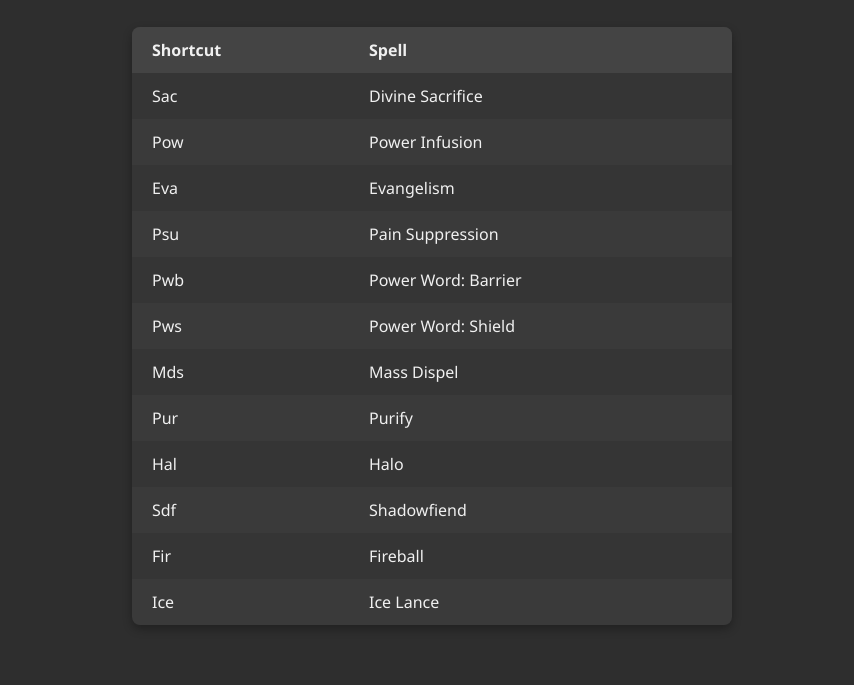
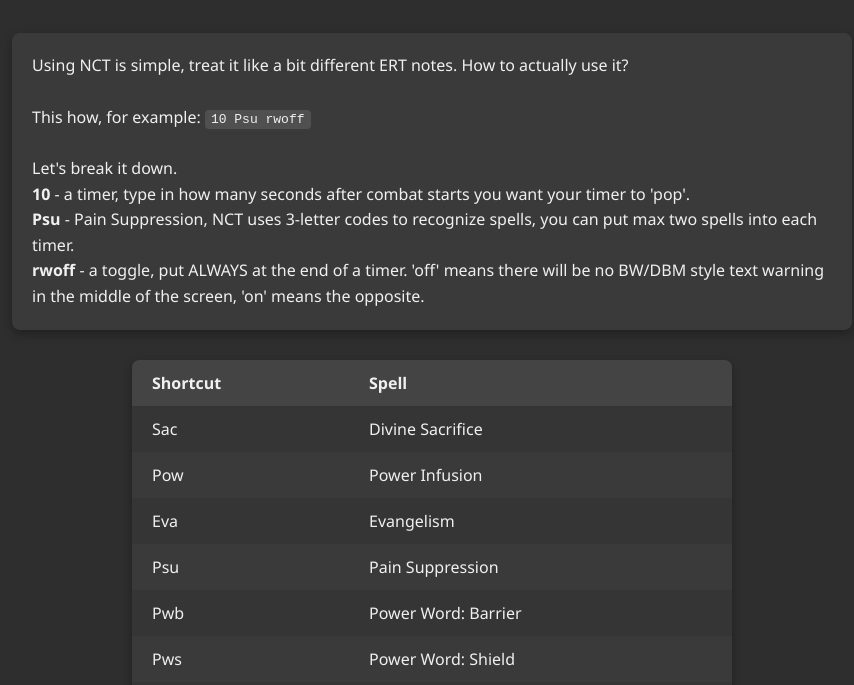
Before and after one commit to dopalone/NuggetClassTimers, a plain HTML site: page index.html in a window 1280 px wide. Shown: the part 115-800 px from the top of the page, without its empty margins (208-1062 px from the left). Drawn offline with Linux system fonts and the light colour scheme.

Commit message:
Update index.html

```diff
--- a/index.html
+++ b/index.html
@@ -16,8 +16,25 @@
         }
 
         h1 {
+            margin-bottom: 20px;
+            color: #ffffff;
+        }
+
+        p {
+            max-width: 800px;
+            line-height: 1.6;
             margin-bottom: 30px;
-            color: #ffffff;
+            background-color: #3a3a3a;
+            padding: 20px;
+            border-radius: 8px;
+            box-shadow: 0 4px 10px rgba(0,0,0,0.3);
+        }
+
+        code {
+            background-color: #505050;
+            padding: 2px 6px;
+            border-radius: 4px;
+            font-family: monospace;
         }
 
         table {
@@ -50,6 +67,16 @@
 </head>
 <body>
     <h1>Spell Cheat Sheet</h1>
+
+    <p>
+        Using NCT is simple, treat it like a bit different ERT notes. How to actually use it?<br><br>
+        This how, for example: <code>10 Psu rwoff</code><br><br>
+        Let's break it down. <br>
+        <strong>10</strong> - a timer, type in how many seconds after combat starts you want your timer to 'pop'.<br>
+        <strong>Psu</strong> - Pain Suppression, NCT uses 3-letter codes to recognize spells, you can put max two spells into each timer.<br>
+        <strong>rwoff</strong> - a toggle, put ALWAYS at the end of a timer. 'off' means there will be no BW/DBM style text warning in the middle of the screen, 'on' means the opposite.
+    </p>
+
     <table>
         <tr>
             <th>Shortcut</th>
@@ -65,8 +92,6 @@
         <tr><td>Pur</td><td>Purify</td></tr>
         <tr><td>Hal</td><td>Halo</td></tr>
         <tr><td>Sdf</td><td>Shadowfiend</td></tr>
-        <tr><td>Fir</td><td>Fireball</td></tr>
-        <tr><td>Ice</td><td>Ice Lance</td></tr>
     </table>
 </body>
 </html>
```
